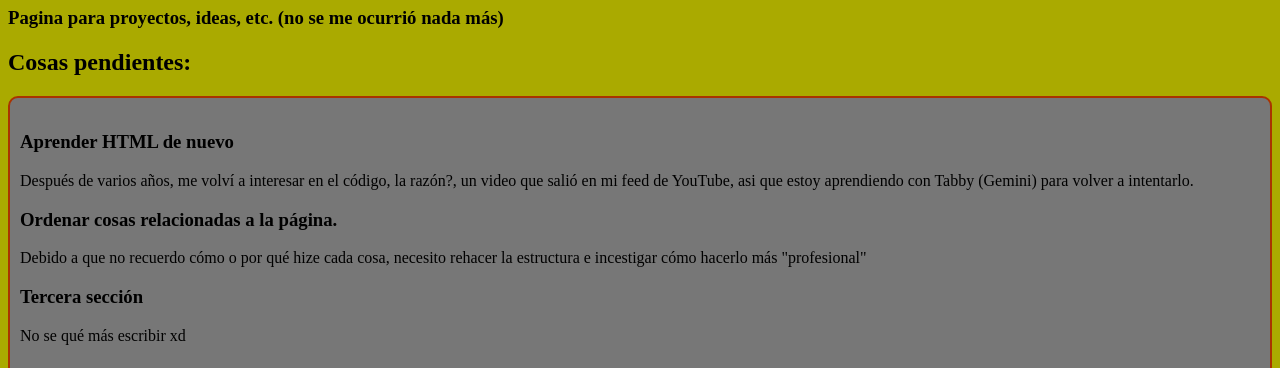
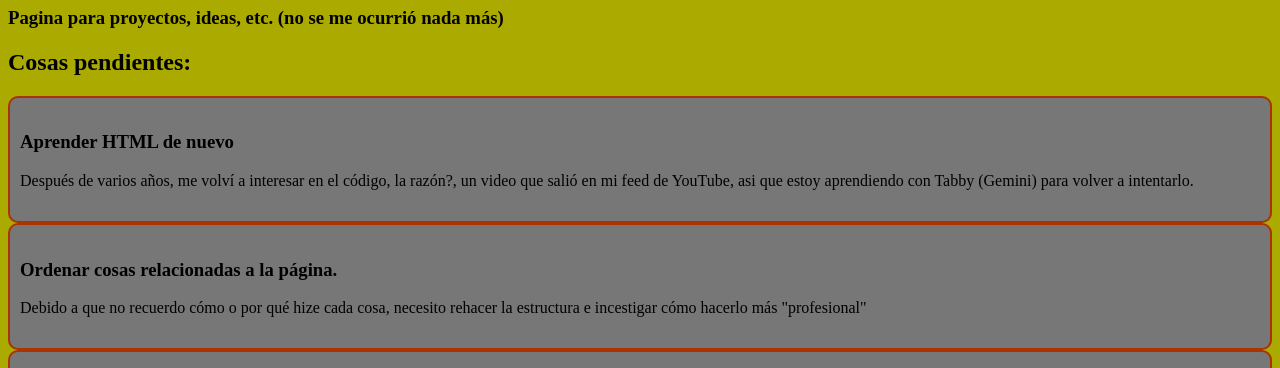
Before and after one commit to ATK-23/ATK-23.github.io, a plain HTML site: page index.html in a window 1280 px wide. Shown: the part 197-565 px from the top of the page. Drawn offline with Linux system fonts and the light colour scheme.

Commit message:
Update styles.css

```diff
--- a/styles.css
+++ b/styles.css
@@ -1,5 +1,5 @@
 /* Código CSS aquí */
-section {
+article {
   background-color: #777777;
   border-radius: 10px;
   border: solid 2px #AA3300;
```
